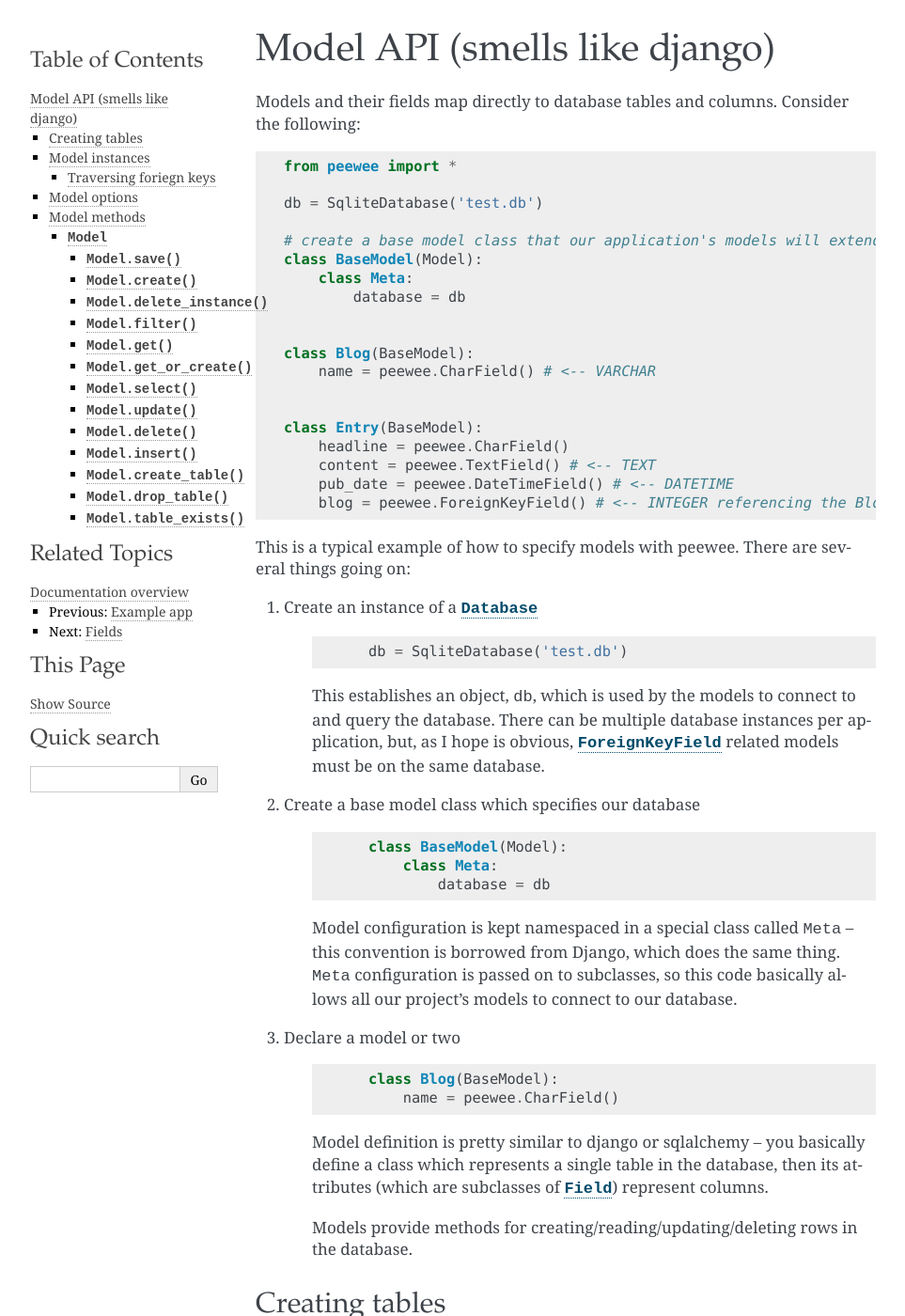
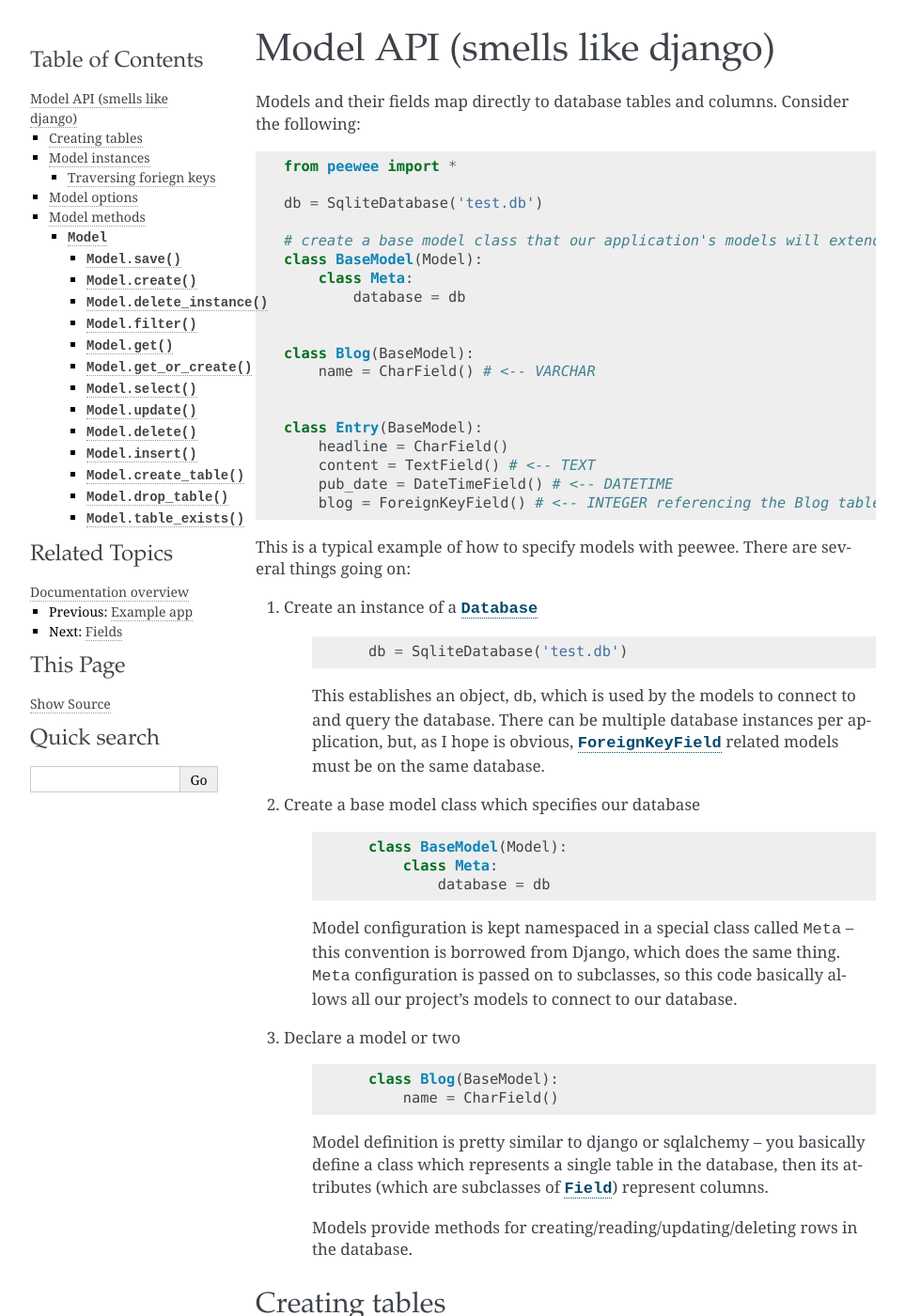
Before and after one commit to coleifer/peewee, a Sphinx documentation site: the page built from docs/peewee/models.rst, in a window 1280 px wide and 1400 px high. Shown: the whole window at 94% size, without its empty margins (148-1111 px from the left). Built offline with Sphinx 7.4.7, drawn with Linux system fonts in a browser that asks for light colours.

Commit message:
fix typo in samples

```diff
--- a/docs/peewee/models.rst
+++ b/docs/peewee/models.rst
@@ -21,14 +21,14 @@
 
 
     class Blog(BaseModel):
-        name = peewee.CharField() # <-- VARCHAR
+        name = CharField() # <-- VARCHAR
 
 
     class Entry(BaseModel):
-        headline = peewee.CharField()
-        content = peewee.TextField() # <-- TEXT
-        pub_date = peewee.DateTimeField() # <-- DATETIME
-        blog = peewee.ForeignKeyField() # <-- INTEGER referencing the Blog table
+        headline = CharField()
+        content = TextField() # <-- TEXT
+        pub_date = DateTimeField() # <-- DATETIME
+        blog = ForeignKeyField() # <-- INTEGER referencing the Blog table
 
 
 This is a typical example of how to specify models with peewee.  There are several
@@ -63,7 +63,7 @@
     .. code-block:: python
 
         class Blog(BaseModel):
-            name = peewee.CharField()
+            name = CharField()
 
     Model definition is pretty similar to django or sqlalchemy -- you basically define
     a class which represents a single table in the database, then its attributes (which
```
